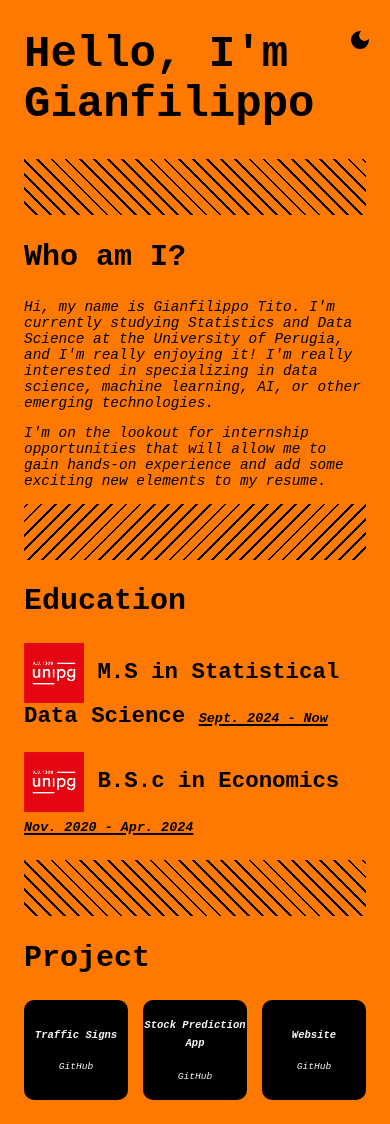
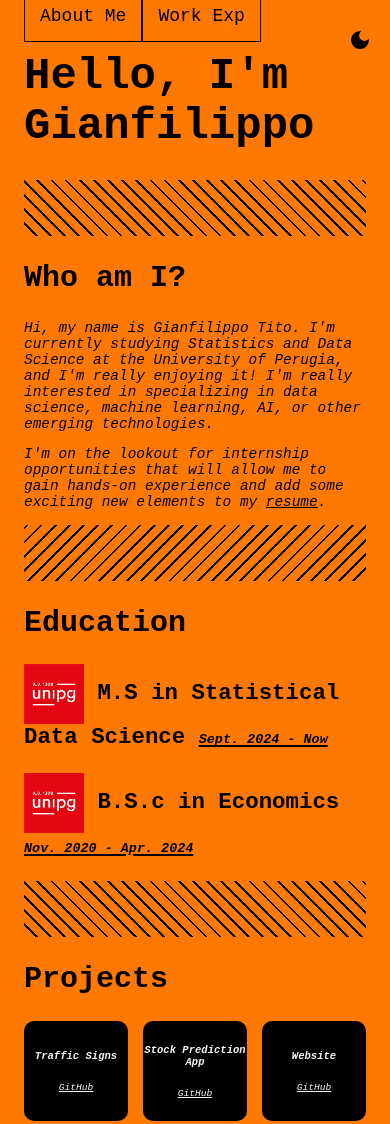
Before and after one commit to Titolise/WebSite, a plain HTML site: page index.html in a window 390 px wide. Shown: the top 1124 px of the page. Drawn offline with Linux system fonts and the light colour scheme.

Commit message:
Style Update

```diff
--- a/css/style.css
+++ b/css/style.css
@@ -59,11 +59,7 @@ p{font-size: 18px;
 a{font-size: 18px;
     cursor: pointer;
     color:var(--text-color);
-    text-decoration:dashed
-}
-
-a,.btn{
-  transition: all 0.3 ease-in-out;
+    text-decoration:underline;
 }
 
 a:hover{color: white;}
@@ -153,12 +149,51 @@ nav {
 
 .navbar li{
   float: left;
+  border: 1.5px solid var(--text-color);
 }
 
 .navbar a:hover{
   background-color: var(--bg-col);
 }
 
+/*Hamburger menu*/
+#hamb-nav{
+  display: none;
+  float: right;
+}
+
+.hnav{
+  position: absolute;
+  top: -10px;
+  left: 150px;
+  left: auto;
+  width: 250px;
+  height: 100%;
+}
+
+.hulnav{
+  text-align: center;
+  margin: 0;
+  padding: 0;
+}
+
+.hamb-bar a{
+  color:var(--text-color);
+  text-decoration: none;
+  padding: 15px;
+  display: inline-block  ;
+  text-align: center;
+}
+
+.hamb-bar li{
+  float: left;
+  border: 1.5px solid var(--text-color);
+}
+
+.hamb-bar li a{
+  display: block;
+  padding-inline: 15px;
+}
 
 /*Footer Contact Box*/
 ul {
@@ -255,7 +290,6 @@ footer{ margin-top: 50px;}
 img.Slope_logo{
   width: 60px;
   height: auto;
-
 }
 
 .smalltext{
@@ -354,7 +388,14 @@ a.project{
   #desktop-nav{
     display: none;
   }
+  #hamb-nav{
+    display: block;
+  }
+  h1{
+    margin-top: 6vh;
+  }
 }
+
 
 @media only screen and (max-width: 768px) {
     .foot{text-align: center;margin-top:auto ;}
--- a/index.html
+++ b/index.html
@@ -31,11 +31,18 @@
               <ul>
                 <li> <a href="about.html">About Me</a></li>
                 <li> <a href="we.html">Work Exp</a></li>
-                <li> <a href="#Project"> Project</a></li>
+                <li> <a href="#Projects"> Projects  </a></li>
               </ul>
             </div>
           </nav>
-
+          <nav class="hnav" id="hamb-nav" >
+            <div class="hamb-bar">
+              <ul class="hulnav">
+                <li> <a href="about.html">About Me</a></li>
+                <li> <a href="we.html">Work Exp</a></li>
+              </ul>
+            </div>
+          </nav>
         </section>
 
         <!-- Dark/Light Mode Switch -->
@@ -108,15 +115,15 @@
         <!-- Project WIP -->
         <section>
 
-          <h2 id="Project"> Project</h2>
+          <h2 id="Projects"> Projects</h2>
             <div class="cards">
               <div class="card change">
                 <p class="tip">Traffic Signs</p>
                 <p class="second-text"> <a class="project" href="https://github.com/Titolise/CNN-Traffic-Signs">GitHub</a></p>
               </div>
               <div class="card change">
-                <p class="tip">Stock Prediction App<a href="https://github.com/Titolise/StockPredictionApp"> </a></p>
-                <p class="second-text"> <a class="project" href="">GitHub</a></p>
+                <p class="tip">Stock Prediction App</p>
+                <p class="second-text"> <a class="project" href="https://github.com/Titolise/StockPredictionApp">GitHub</a></p>
               </div>
               <div class="card change">
                 <p class="tip">Website</p>
@@ -215,8 +222,6 @@
 
       </footer>
 
-      <script src="/js/script.js"></script>
-
     </body>
 
 </html>
--- a/js/script.js
+++ /dev/null
@@ -1,6 +0,0 @@
-function toggleMenu(){
-    const menu = document.querySelector(".hamburger-links");
-    const icon = document.querySelector(".hamburger.icon");
-    menu.classList.toggle('open');
-    icon.classList.toggle('open');
-}
```
